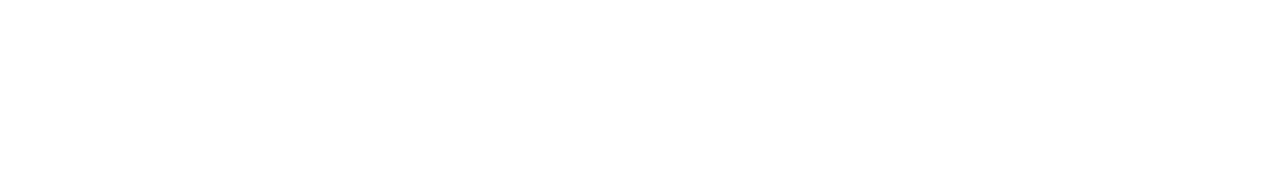
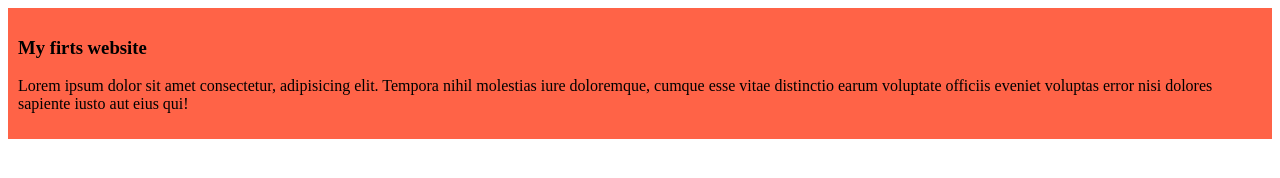
Before and after one commit to Raihan2223/my-simple-website, a plain HTML site: page index.html in a window 1280 px wide. Drawn offline with Linux system fonts and the light colour scheme.

Commit message:
My first blog

```diff
--- a/index.html
+++ b/index.html
@@ -4,8 +4,12 @@
     <meta charset="UTF-8">
     <meta name="viewport" content="width=device-width, initial-scale=1.0">
     <title> My simple website</title>
+    <link rel="stylesheet" href="styles/blog.css">
 </head>
 <body>
-
+    <div>
+        <h3>My firts website</h3>
+        <p>Lorem ipsum dolor sit amet consectetur, adipisicing elit. Tempora nihil molestias iure doloremque, cumque esse vitae distinctio earum voluptate officiis eveniet voluptas error nisi dolores sapiente iusto aut eius qui!</p>
+    </div>
 </body>
 </html>
--- /dev/null
+++ b/styles/blog.css
@@ -0,0 +1,4 @@
+div{
+    background-color: tomato;
+    padding: 10px;
+}
```
